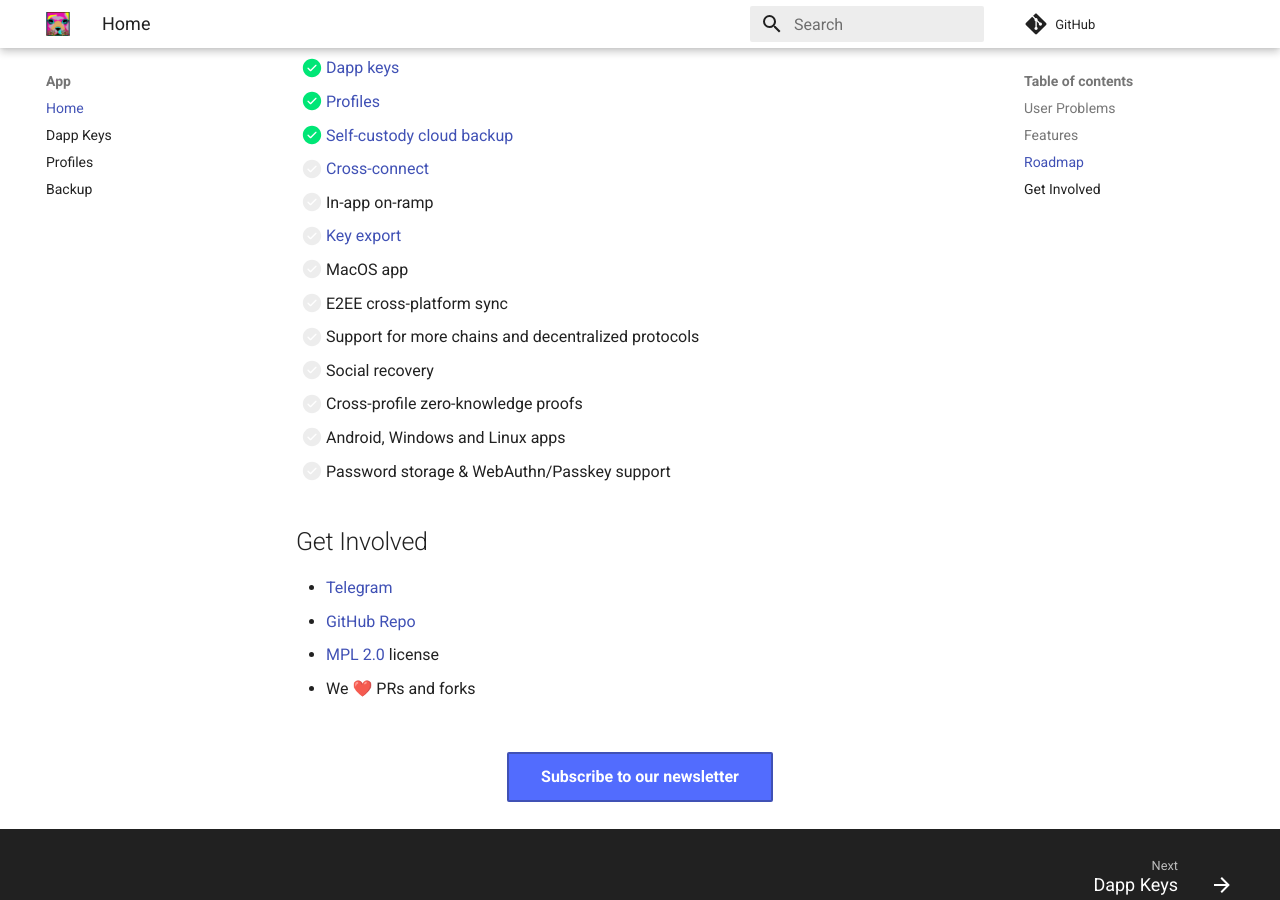
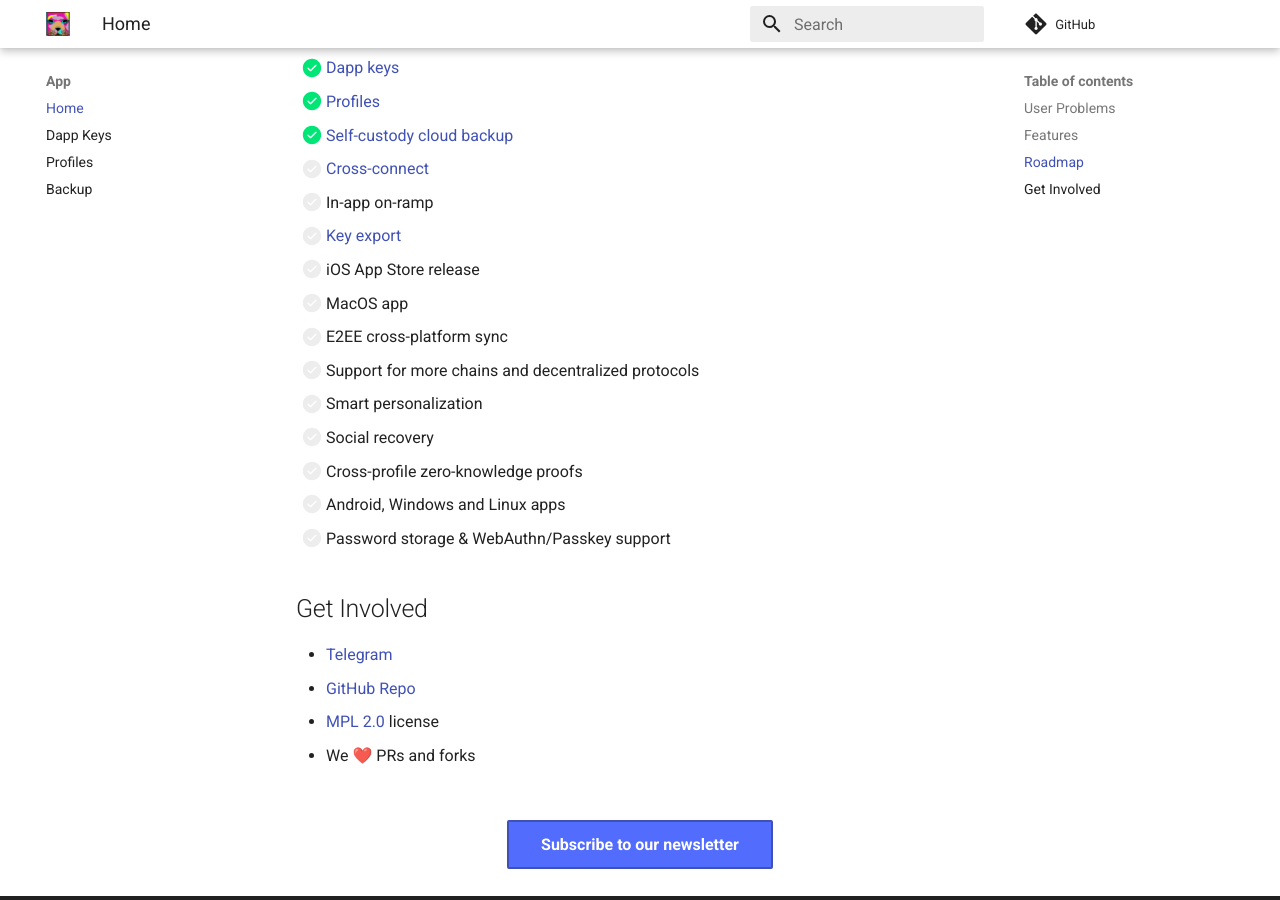
Before and after one commit to sealvault/sealvault, an MkDocs documentation site: the page built from website/src/index.md, in a window 1280 px wide and 900 px high, scrolled down 4202 px. Built offline with MkDocs 1.6.1 and Material for MkDocs 9.7.7, drawn with Linux system fonts in a browser that asks for light colours; comment, search, counter and statistics services are not loaded.

Commit message:
Update roadmap

```diff
--- a/website/src/index.md
+++ b/website/src/index.md
@@ -145,9 +145,11 @@ with new stuff have the following problems:
 - [ ] [Cross-connect](./dev-docs/design/cross-connect.md)
 - [ ] In-app on-ramp
 - [ ] [Key export](https://github.com/sealvault/sealvault/issues/39)
+- [ ] iOS App Store release
 - [ ] MacOS app
 - [ ] E2EE cross-platform sync
 - [ ] Support for more chains and decentralized protocols
+- [ ] Smart personalization
 - [ ] Social recovery
 - [ ] Cross-profile zero-knowledge proofs
 - [ ] Android, Windows and Linux apps
```
